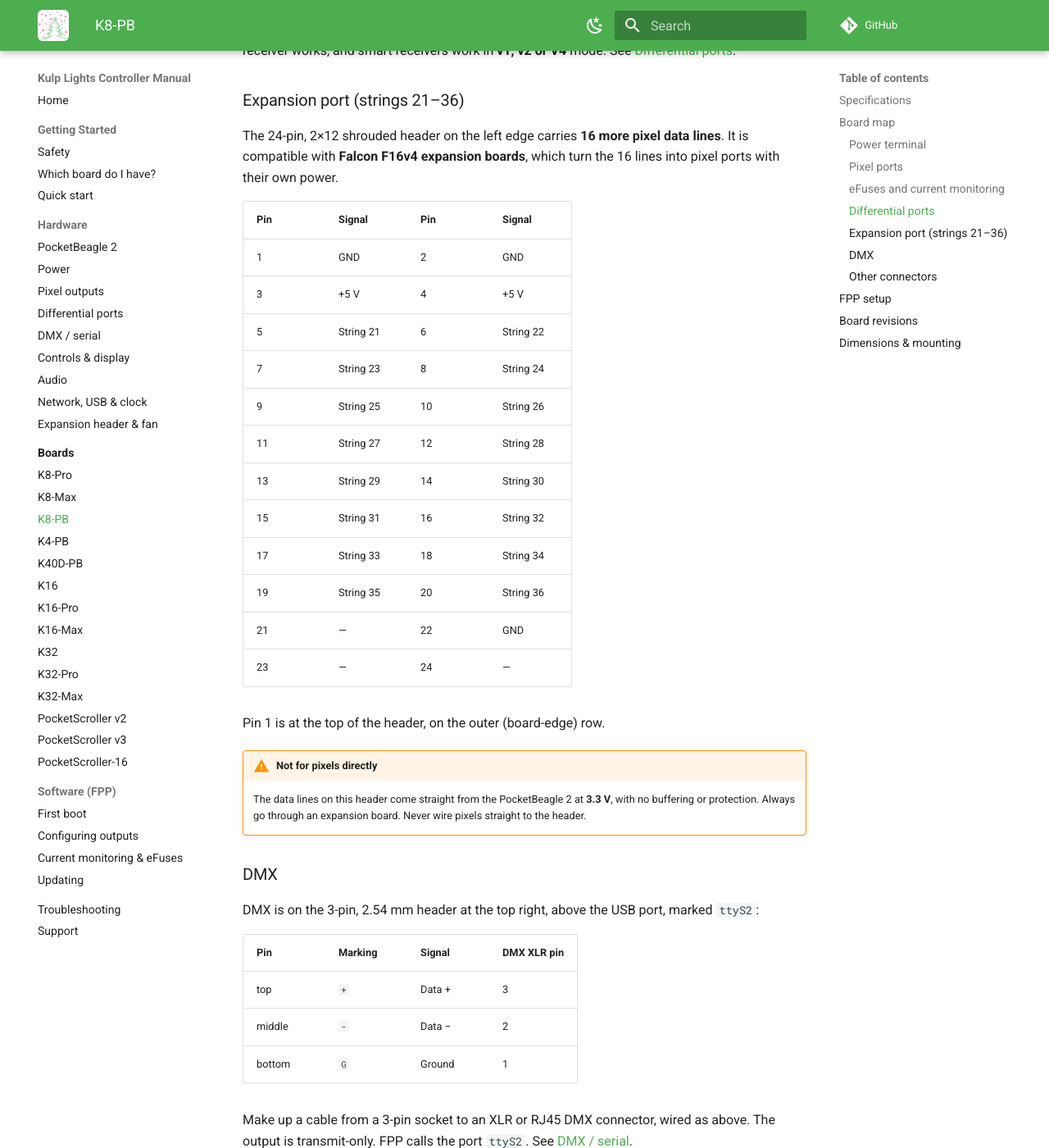
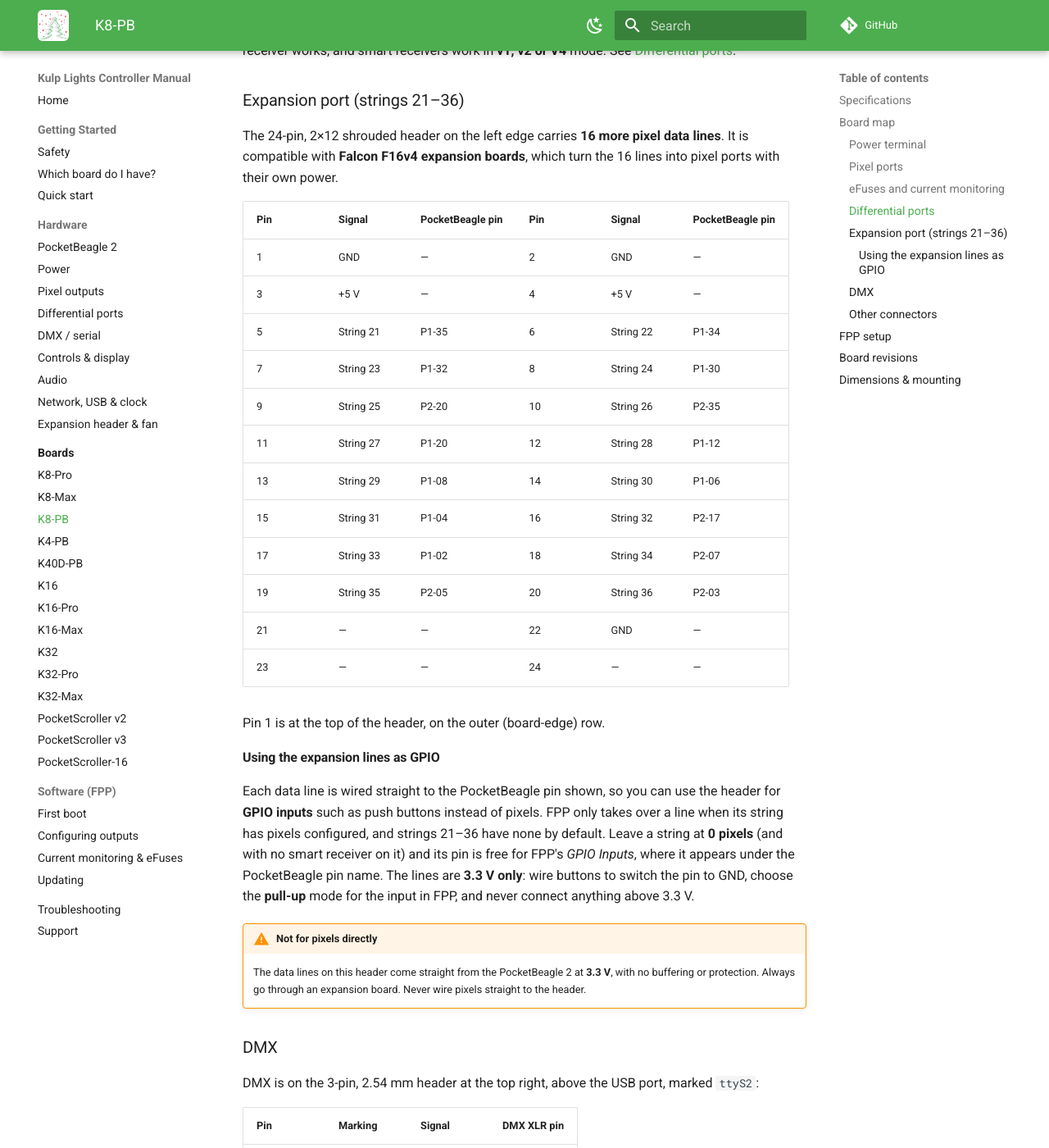
Before and after one commit to KulpLights/kulp-manuals, an MkDocs documentation site: the page built from docs/boards/k8-pb.md, in a window 1280 px wide and 1400 px high, scrolled down 4801 px. Shown: the whole window at 82% size. Built offline with MkDocs 1.6.1 and Material for MkDocs 9.7.7, drawn with Linux system fonts in a browser that asks for light colours; comment, search, counter and statistics services are not loaded.

Commit message:
K8-PB: list the PocketBeagle pin for each expansion line
Adds the pin each expansion header line connects to, and how to use the
lines as GPIO inputs (a string with no pixels leaves its pin free).

Co-Authored-By: Claude Opus 5.5 <noreply@anthropic.com>

```diff
--- a/docs/boards/k8-pb.md
+++ b/docs/boards/k8-pb.md
@@ -107,22 +107,31 @@ The 24-pin, 2×12 shrouded header on the left edge carries **16 more pixel data
 compatible with **Falcon F16v4 expansion boards**, which turn the 16 lines into pixel ports with
 their own power.
 
-| Pin | Signal | Pin | Signal |
-|---|---|---|---|
-| 1 | GND | 2 | GND |
-| 3 | +5 V | 4 | +5 V |
-| 5 | String 21 | 6 | String 22 |
-| 7 | String 23 | 8 | String 24 |
-| 9 | String 25 | 10 | String 26 |
-| 11 | String 27 | 12 | String 28 |
-| 13 | String 29 | 14 | String 30 |
-| 15 | String 31 | 16 | String 32 |
-| 17 | String 33 | 18 | String 34 |
-| 19 | String 35 | 20 | String 36 |
-| 21 | — | 22 | GND |
-| 23 | — | 24 | — |
+| Pin | Signal | PocketBeagle pin | Pin | Signal | PocketBeagle pin |
+|---|---|---|---|---|---|
+| 1 | GND | — | 2 | GND | — |
+| 3 | +5 V | — | 4 | +5 V | — |
+| 5 | String 21 | P1-35 | 6 | String 22 | P1-34 |
+| 7 | String 23 | P1-32 | 8 | String 24 | P1-30 |
+| 9 | String 25 | P2-20 | 10 | String 26 | P2-35 |
+| 11 | String 27 | P1-20 | 12 | String 28 | P1-12 |
+| 13 | String 29 | P1-08 | 14 | String 30 | P1-06 |
+| 15 | String 31 | P1-04 | 16 | String 32 | P2-17 |
+| 17 | String 33 | P1-02 | 18 | String 34 | P2-07 |
+| 19 | String 35 | P2-05 | 20 | String 36 | P2-03 |
+| 21 | — | — | 22 | GND | — |
+| 23 | — | — | 24 | — | — |
 
 Pin 1 is at the top of the header, on the outer (board-edge) row.
+
+#### Using the expansion lines as GPIO
+
+Each data line is wired straight to the PocketBeagle pin shown, so you can use the header for
+**GPIO inputs** such as push buttons instead of pixels. FPP only takes over a line when its string
+has pixels configured, and strings 21–36 have none by default. Leave a string at **0 pixels** (and
+with no smart receiver on it) and its pin is free for FPP's *GPIO Inputs*, where it appears under
+the PocketBeagle pin name. The lines are **3.3 V only**: wire buttons to switch the pin to GND, choose the
+**pull-up** mode for the input in FPP, and never connect anything above 3.3 V.
 
 !!! warning "Not for pixels directly"
     The data lines on this header come straight from the PocketBeagle 2 at **3.3 V**, with no
```
